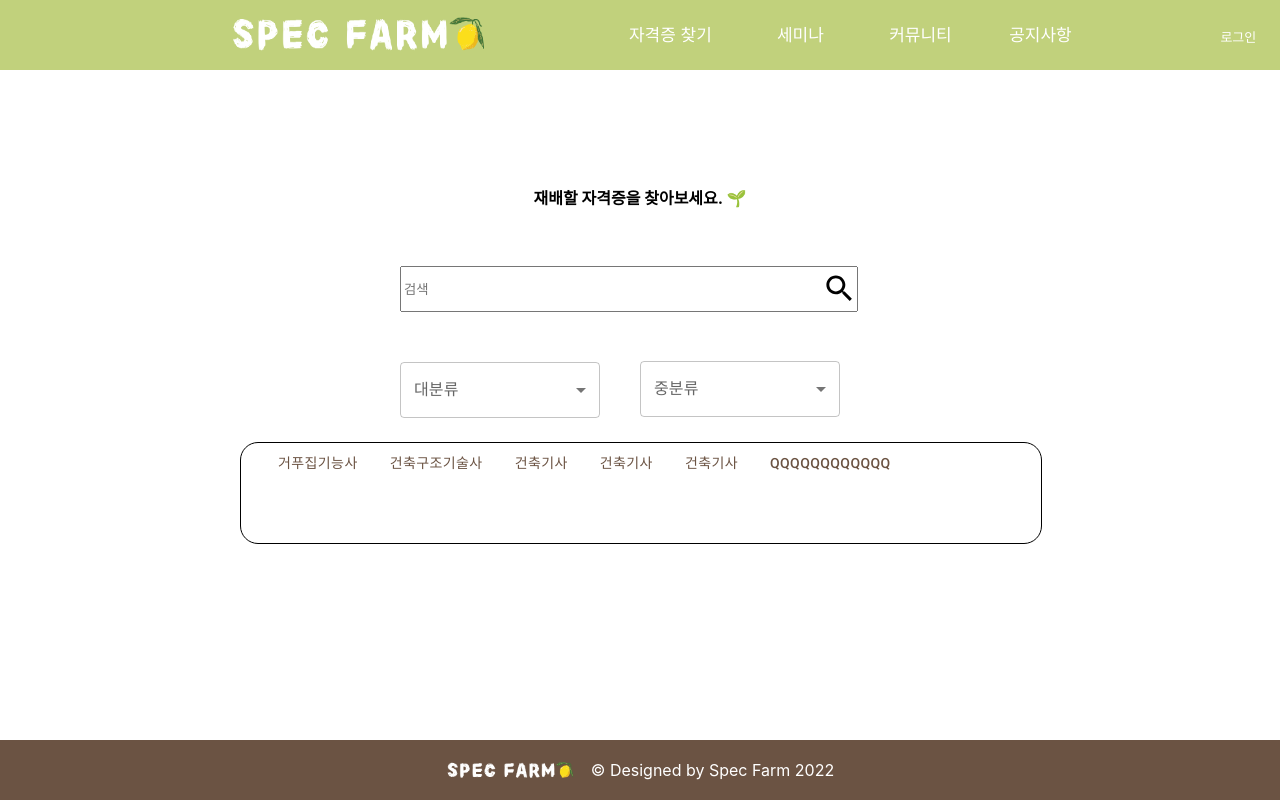
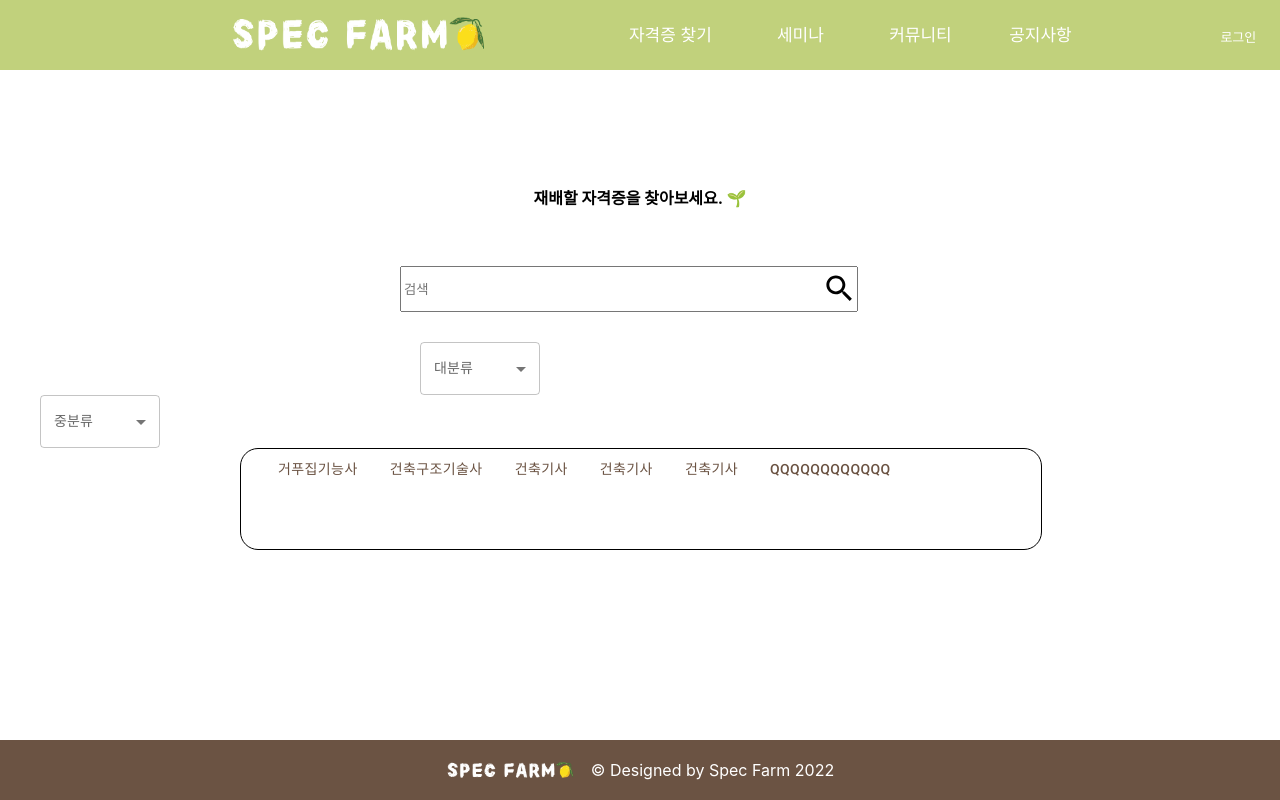
Before and after one commit to sying012/specFarm, a React (Create React App) app in the folder src/main/frontend/: page /cert in a window 1280 px wide. Shown: the top 800 px of the page. Built offline with nearby package versions, Linux system fonts and the light colour scheme; a web font is replaced by a local one.

Commit message:
css 서정

```diff
--- a/src/main/frontend/src/pages/CertMain.js
+++ b/src/main/frontend/src/pages/CertMain.js
@@ -1,7 +1,5 @@
 import React from "react";
-import "../styles/Cert.css";
 import SearchIcon from "@mui/icons-material/Search";
-import { useState } from "react";
 import Box from "@mui/material/Box";
 import InputLabel from "@mui/material/InputLabel";
 import MenuItem from "@mui/material/MenuItem";
@@ -9,62 +7,80 @@ import FormControl from "@mui/material/FormControl";
 import Select from "@mui/material/Select";
 import Button from "@mui/material/Button";
 import Stack from "@mui/material/Stack";
+import styles from "../styles/cert/Cert.module.css";
+import Grid from "@mui/system/Unstable_Grid";
 
 const CertMain = () => {
-  const [cert, setCert] = useState("");
-  const [cert1, setCert1] = useState("");
-
-  const handleChange = (e) => {
-    setCert(e.target.value);
-    setCert1(e.target.value);
-  };
-
   return (
     <div>
-      <h2 className="title">재배할 자격증을 찾아보세요. 🌱</h2>
-      <input placeholder="검색"></input>
+      <h2 className={styles.certtitle}>재배할 자격증을 찾아보세요. 🌱</h2>
+      <input className={styles.certinput} placeholder="검색"></input>
       <SearchIcon
         fontSize="large"
         sx={{ marginLeft: "-3%", marginBottom: "-1%" }}
       />
-      <Box sx={{ Width: "20%" }}>
-        <FormControl
-          sx={{ m: 1, width: 200, marginLeft: "30%", marginTop: "50px" }}
-          size="medium"
-        >
-          <InputLabel id="demo-simple-select-label">대분류</InputLabel>
+      <Grid item xs={5.5} style={{ paddingLeft: "380px", paddingTop: "30px" }}>
+        <FormControl sx={{ minWidth: 120 }} Width style={{ fontSize: "14px" }}>
+          <InputLabel id="demo-select-small" style={{ fontSize: "14px" }}>
+            대분류
+          </InputLabel>
           <Select
-            labelId="demo-simple-select-label"
-            id="demo-simple-select"
-            value={cert}
-            label="Cert"
-            onChange={handleChange}
+            labelId="demo-select-small"
+            id="certLCat"
+            // value={age}
+            label="관심분야(대분류)"
+            // onBlur={handleChange}
+            style={{ fontSize: "14px" }}
+            name="certLCat"
           >
-            <MenuItem value={10}>건설</MenuItem>
-            <MenuItem value={20}>기계</MenuItem>
-            <MenuItem value={30}>전기</MenuItem>
+            <MenuItem value="" style={{ fontSize: "14px" }}>
+              대분류
+            </MenuItem>
+            <MenuItem value={10} style={{ fontSize: "14px" }}>
+              사업관리
+            </MenuItem>
+            <MenuItem value={20} style={{ fontSize: "14px" }}>
+              경영.회계.세무
+            </MenuItem>
+            <MenuItem value={30} style={{ fontSize: "14px" }}>
+              금융.보험
+            </MenuItem>
           </Select>
         </FormControl>
-      </Box>
-      <Box sx={{ Width: "20%" }}>
-        <FormControl
-          sx={{ m: 1, width: 200, marginLeft: "50%", marginTop: "-65px" }}
-          size="medium"
-        >
-          <InputLabel id="demo-simple-select-label">중분류</InputLabel>
+      </Grid>
+      {/* <Grid
+        item
+        xs={1}
+        style={{
+          paddingLeft: "0px",
+          paddingTop: "10px",
+          display: "flex",
+          justifyContent: "center",
+        }}
+      ></Grid> */}
+      <Grid item xs={5.5} style={{ paddingLeft: "0px" }}>
+        <FormControl sx={{ minWidth: 120 }} Width style={{ fontSize: "14px" }}>
+          <InputLabel id="certMCat" style={{ fontSize: "14px" }}>
+            중분류
+          </InputLabel>
           <Select
-            labelId="demo-simple-select-label"
-            id="demo-simple-select"
-            value={cert1}
-            label="Cert1"
-            onChange={handleChange}
+            labelId="certMCat"
+            id="demo-select-small"
+            // value={age}
+            label="관심분야(중분류)"
+            // onBlur={handleChange}
+            style={{ fontSize: "14px" }}
+            name="certMCat"
           >
-            <MenuItem value={10}>건축</MenuItem>
-            <MenuItem value={20}>철도</MenuItem>
-            <MenuItem value={30}>자동차</MenuItem>
+            <MenuItem value="" style={{ fontSize: "14px" }}>
+              관심분야(중분류)
+            </MenuItem>
+            <MenuItem value={10} style={{ fontSize: "14px" }}>
+              사업관리
+            </MenuItem>
           </Select>
         </FormControl>
-      </Box>
+      </Grid>
       <Box
         sx={{
           width: 800,
@@ -75,7 +91,7 @@ const CertMain = () => {
           borderRadius: "18px",
         }}
       />
-      <div className="smallcert">
+      <div className={styles.smallcert}>
         <Stack spacing={2} direction="row">
           <Button variant="text" sx={{ color: "#6b5343" }}>
             거푸집기능사
--- a/src/main/frontend/src/styles/Cert.css
+++ b/src/main/frontend/src/styles/cert/Cert.module.css
@@ -1,9 +1,9 @@
-.title {
+.certtitle {
     text-align: center;
     margin-top: 10%;
 }
 
-input {
+.certinput {
     width: 450px;
     height: 40px;
     margin-left: 30%;
```
Also changed, not shown: src/main/frontend/src/components/cert/CertFind.js (+7 -1 lines).
